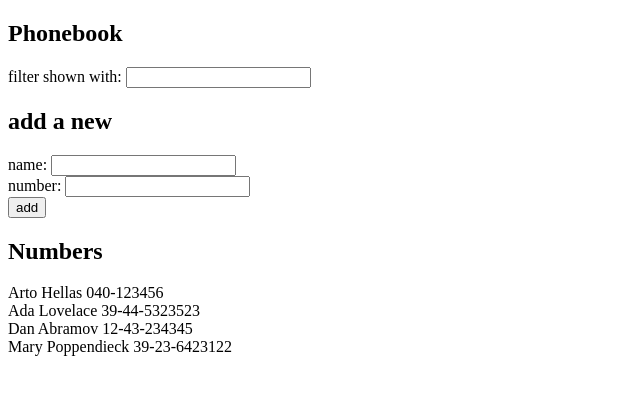
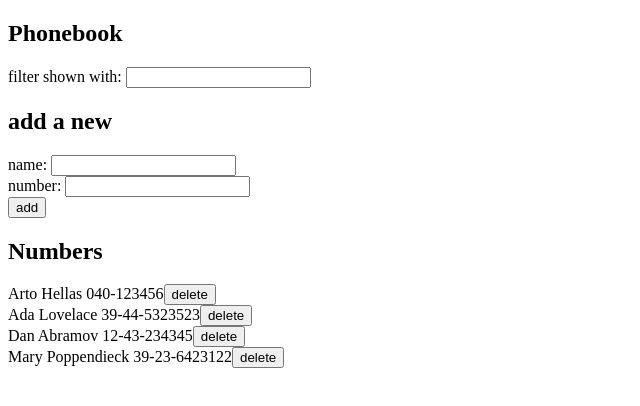
Before and after one commit to ali-amaan/Full-Stack-Open-Course-2024, a React (Vite) app in the folder part2/phonebook/: page / in a window 1280 px wide. Shown: the top 406 px of the page, without its empty margins (0-640 px from the left). Built offline with nearby package versions, Linux system fonts and the light colour scheme; data requests are answered from the project's data file.

Commit message:
part2 2.14 completed

```diff
--- a/part2/phonebook/src/App.jsx
+++ b/part2/phonebook/src/App.jsx
@@ -1,15 +1,16 @@
 import React, { useState, useEffect } from 'react';
-import axios from 'axios';
+import personsService from './services/persons';
 
 // Component for rendering a single person
-const Person = ({ person }) => (
+const Person = ({ person, onDelete }) => (
   <div>
     {person.name} {person.number}
+    <button onClick={() => onDelete(person.id)}>delete</button>
   </div>
 );
 
 // Component for rendering the list of persons
-const PersonList = ({ persons, searchTerm }) => {
+const PersonList = ({ persons, searchTerm, onDelete }) => {
   const filteredPersons = persons.filter((person) =>
     person.name.toLowerCase().includes(searchTerm.toLowerCase())
   );
@@ -18,7 +19,7 @@ const PersonList = ({ persons, searchTerm }) => {
     <div>
       <h2>Numbers</h2>
       {filteredPersons.map((person) => (
-        <Person key={person.id} person={person} />
+        <Person key={person.id} person={person} onDelete={onDelete} />
       ))}
     </div>
   );
@@ -54,10 +55,8 @@ const App = () => {
   const [searchTerm, setSearchTerm] = useState('');
 
   useEffect(() => {
-    axios
-      .get('http://localhost:3001/persons')
-      .then((response) => {
-        setPersons(response.data);
+    personsService.getAll().then(initialPersons => {
+      setPersons(initialPersons);
     })
       .catch((error) => {
         console.error('Error fetching data:', error);
@@ -70,16 +69,24 @@ const App = () => {
       return;
     }
 
-    const personWithId = { ...newPerson, id: persons.length + 1 };
+    const personWithId = { ...newPerson, id: (persons.length + 1).toString() };
 
-    axios
-      .post('http://localhost:3001/persons', personWithId)
-      .then((response) => {
-        setPersons([...persons, response.data]);
-      })
-      .catch((error) => {
+    personsService.create(personWithId).then(returnedPerson => {
+      setPersons([...persons, returnedPerson]);
+    }).catch(error => {
       console.error('Error adding person:', error);
     });
+  };
+
+  const deletePerson = (id) => {
+    const person = persons.find(p => p.id === id);
+    if (window.confirm(`Delete ${person.name}?`)) {
+      personsService.remove(id).then(() => {
+        setPersons(persons.filter(p => p.id !== id));
+      }).catch(error => {
+        console.error('Error deleting person:', error);
+      });
+    }
   };
 
     const handleSearch = (event) => {
@@ -100,7 +107,7 @@ const App = () => {
           newNumber={newNumber}
           setNewNumber={setNewNumber}
         />
-      <PersonList persons={persons} searchTerm={searchTerm} />
+        <PersonList persons={persons} searchTerm={searchTerm} onDelete={deletePerson} />
       </div>
     );
   };
--- /dev/null
+++ b/part2/phonebook/src/services/persons.js
@@ -0,0 +1,17 @@
+import axios from 'axios';
+
+const baseUrl = 'http://localhost:3001/persons';
+
+const getAll = () => {
+    return axios.get(baseUrl).then(response => response.data);
+};
+
+const create = (newPerson) => {
+    return axios.post(baseUrl, newPerson).then(response => response.data);
+};
+
+const remove = (id) => {
+    return axios.delete(`${baseUrl}/${id}`);
+};
+
+export default { getAll, create, remove };
```
Lines whose indentation alone changed are shown as unchanged.
